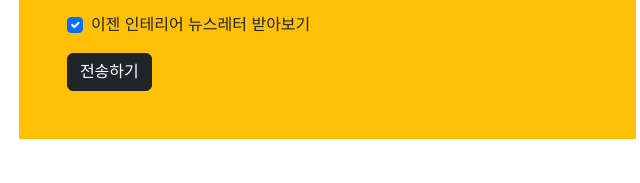
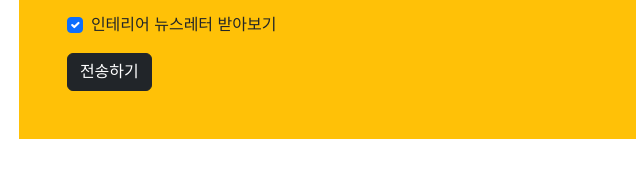
Before and after one commit to wnsgh23/interior, a plain HTML site: page contact.html in a window 1280 px wide. Shown: the part 1562-1745 px from the top of the page, 455-1095 px from the left. Drawn offline with nearby package versions, Linux system fonts and the light colour scheme; a web font is replaced by a local one.

Commit message:
Add files via upload

```diff
--- a/contact.html
+++ b/contact.html
@@ -201,7 +201,7 @@
               </div>
               <div class="form-check mb-3">
                 <input type="checkbox" class="form-check-input" id="news-letter-check" checked>
-                <label for="news-letter-check" class="form-check-label">이젠 인테리어 뉴스레터 받아보기</label>
+                <label for="news-letter-check" class="form-check-label"> 인테리어 뉴스레터 받아보기</label>
               </div>
               <button class="btn btn-dark">전송하기</button>
             </form>
```
Also changed, not shown: profile.html (+1 -1 lines).
